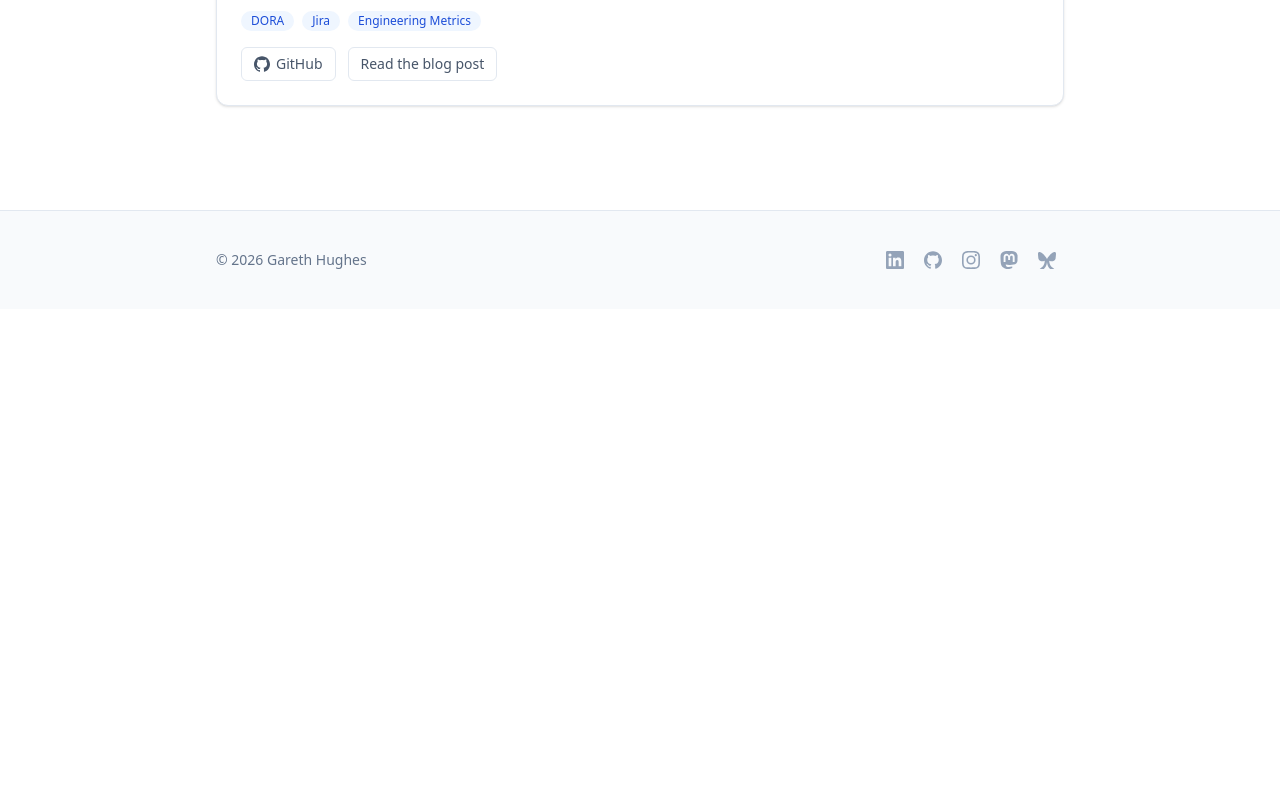
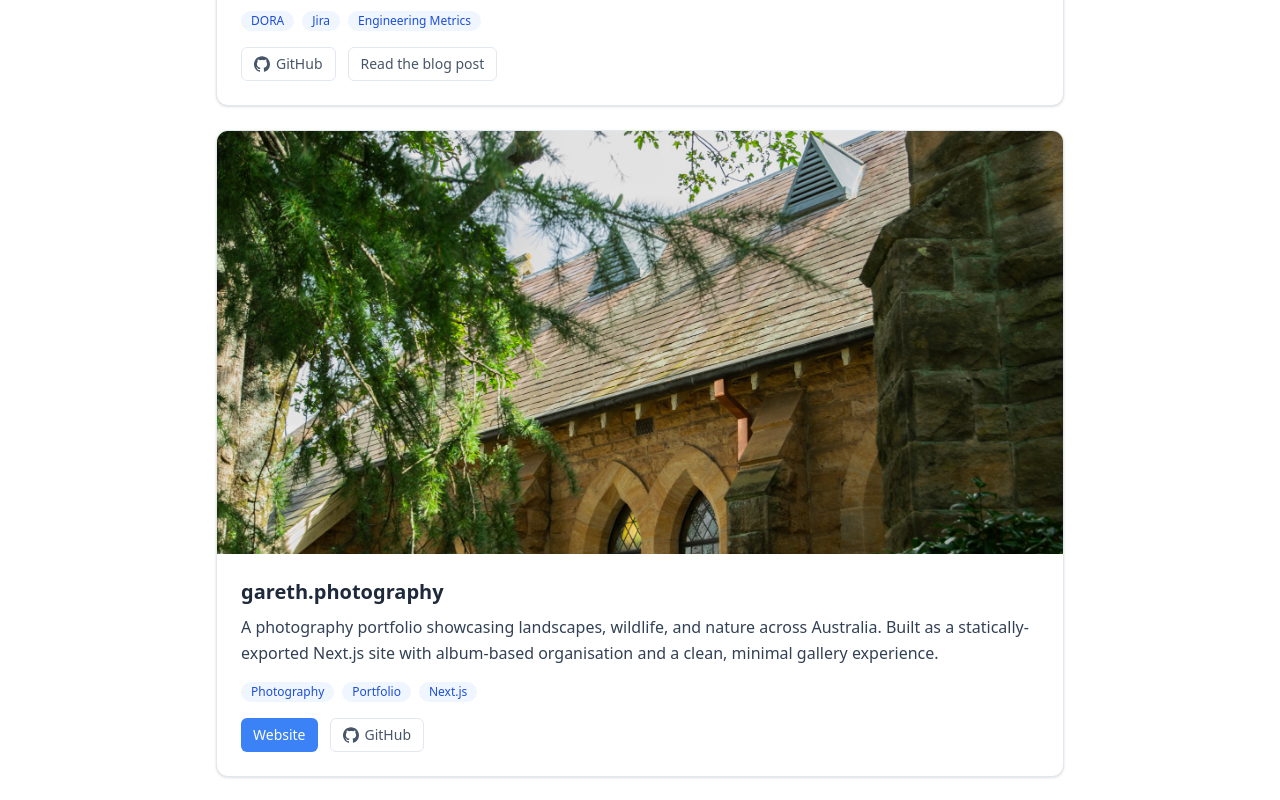
Before and after one commit to garethrhughes/garethhughes.dev, a Next.js app: page /projects in a window 1280 px wide. Shown: the part 1460-2260 px from the top of the page. Before the commit the page ends 1769 px from the top, so only its background shows below. Built offline with nearby package versions, Linux system fonts and the light colour scheme.

Commit message:
feat: adding new project

```diff
--- a/app/projects/page.tsx
+++ b/app/projects/page.tsx
@@ -20,7 +20,7 @@ const projects = [
     appUrl: 'https://my.squirrelnotes.app',
     githubUrl: null as string | null,
     tags: ['Zero-Knowledge', 'E2EE', 'Notes', 'MCP'],
-    blogSlug: 'introducing-squirrel-notes',
+    blogSlug: 'introducing-squirrel-notes' as string | null,
     image: '/images/screenshot2.png',
   },
   {
@@ -31,8 +31,19 @@ const projects = [
     appUrl: null,
     githubUrl: 'https://github.com/garethrhughes/fragile',
     tags: ['DORA', 'Jira', 'Engineering Metrics'],
-    blogSlug: 'introducing-fragile',
+    blogSlug: 'introducing-fragile' as string | null,
     image: '/images/screencapture-localhost-3000-dora-2026-04-15-12_10_43.png',
+  },
+  {
+    name: 'gareth.photography',
+    description:
+      'A photography portfolio showcasing landscapes, wildlife, and nature across Australia. Built as a statically-exported Next.js site with album-based organisation and a clean, minimal gallery experience.',
+    url: 'https://gareth.photography',
+    appUrl: null,
+    githubUrl: 'https://github.com/garethrhughes/gareth.photography',
+    tags: ['Photography', 'Portfolio', 'Next.js'],
+    blogSlug: null as string | null,
+    image: '/images/gareth-photography-preview.jpg',
   },
 ];
 
@@ -113,12 +124,14 @@ export default function ProjectsPage() {
                     GitHub
                   </a>
                 )}
+                {project.blogSlug && (
                 <Link
                   href={`/posts/${project.blogSlug}/`}
                   className="inline-flex items-center gap-1.5 rounded-md border border-border px-3 py-1.5 text-sm font-medium text-text-tertiary hover:bg-surface-hover hover:text-text-primary transition-colors"
                 >
                   Read the blog post
                 </Link>
+                )}
               </div>
               </div>
             </div>
```
Also changed, not shown: public/images/gareth-photography-preview.jpg (added).
